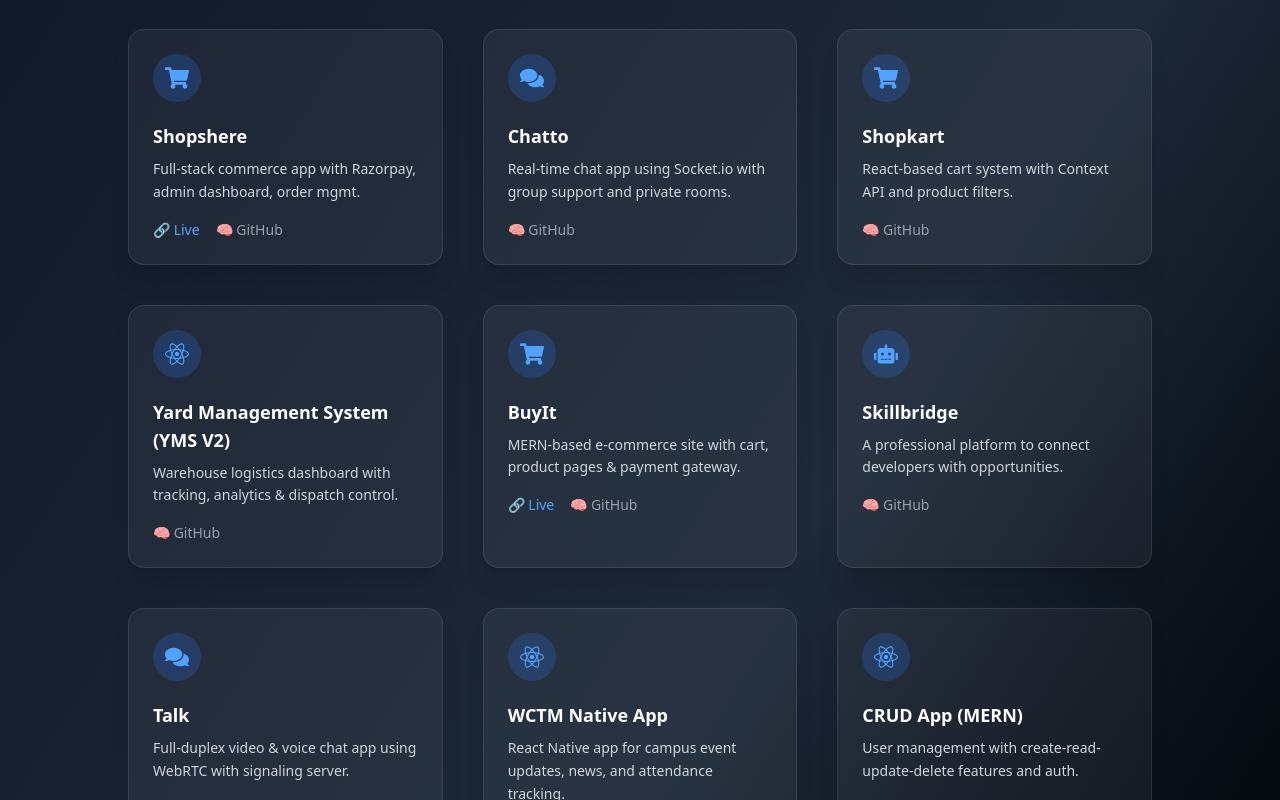
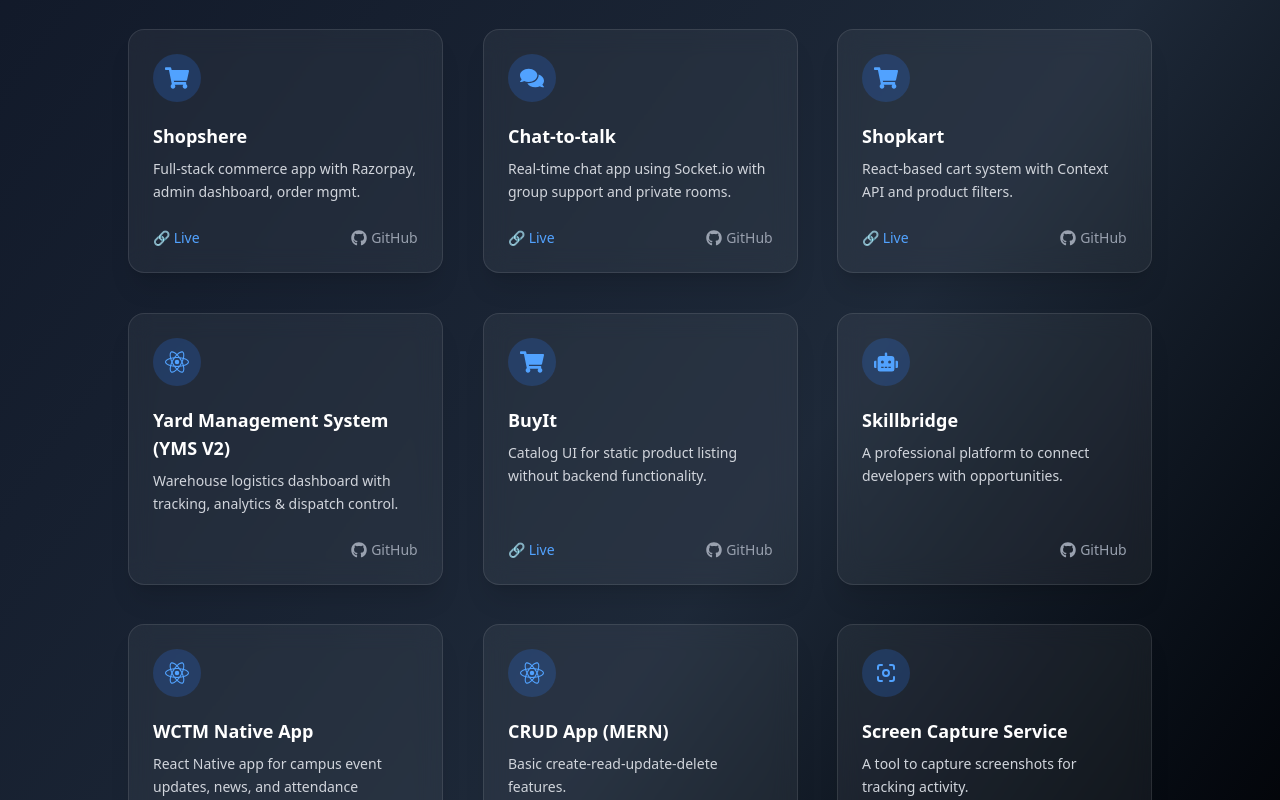
Before and after one commit to GovindxSharma/PortFolio-, a React (Vite) app: page / in a window 1280 px wide. Shown: the part 860-1660 px from the top of the page. Built offline with nearby package versions, Linux system fonts and the light colour scheme.

Commit message:
live Links added

```diff
--- a/src/components/Contact.jsx
+++ b/src/components/Contact.jsx
@@ -37,21 +37,21 @@
         initial="hidden"
         whileInView="visible"
         viewport={{ once: true }}
-        transition={{ staggerChildren: 0.15 }}
         className="max-w-3xl mx-auto text-center"
       >
         <motion.h2
-          className="text-4xl sm:text-5xl font-bold text-transparent bg-clip-text bg-gradient-to-r from-cyan-300 to-blue-500 mb-14 tracking-wider drop-shadow-xl"
           variants={fadeInUp}
+          custom={0}
+          className="text-3xl sm:text-4xl font-semibold text-white mb-14 tracking-wide"
         >
           Contact Me
         </motion.h2>
 
         {/* Email */}
         <motion.div
-          className="flex items-center justify-center bg-white/5 border border-white/10 rounded-xl p-5 backdrop-blur-md shadow-md w-full sm:w-96 mx-auto mb-6"
           variants={fadeInUp}
           custom={1}
+          className="flex items-center justify-center bg-white/5 border border-white/10 rounded-xl p-5 backdrop-blur-md shadow-md w-full sm:w-96 mx-auto mb-6"
         >
           <a
             href={`mailto:${email}`}
@@ -70,9 +70,9 @@
 
         {/* Phone */}
         <motion.div
-          className="flex items-center justify-center bg-white/5 border border-white/10 rounded-xl p-5 backdrop-blur-md shadow-md w-full sm:w-96 mx-auto mb-10"
           variants={fadeInUp}
           custom={2}
+          className="flex items-center justify-center bg-white/5 border border-white/10 rounded-xl p-5 backdrop-blur-md shadow-md w-full sm:w-96 mx-auto mb-10"
         >
           <FaPhone className="text-green-400 text-2xl mr-3" />
           <span className="text-lg">{phone}</span>
@@ -86,9 +86,9 @@
 
         {/* Social Links */}
         <motion.div
-          className="flex justify-center space-x-6"
           variants={fadeInUp}
           custom={3}
+          className="flex justify-center space-x-6"
         >
           <a
             href="https://github.com/GovindxSharma"
--- a/src/components/ProjectsExperience.jsx
+++ b/src/components/ProjectsExperience.jsx
@@ -1,12 +1,23 @@
 import React from "react";
 import {
-  FaCalculator, FaComments, FaShoppingCart, FaGamepad, FaMusic, FaRobot,
+  FaCalculator,
+  FaComments,
+  FaShoppingCart,
+  FaGamepad,
+  FaMusic,
+  FaRobot,
+  FaGithub,
 } from "react-icons/fa";
 import {
-  SiDiscord, SiTelegram, SiReact, SiYoutube,
+  SiDiscord,
+  SiTelegram,
+  SiReact,
+  SiYoutube,
 } from "react-icons/si";
 import { TbCapture } from "react-icons/tb";
 import { PiShoppingBagFill } from "react-icons/pi";
+import Tilt from "react-parallax-tilt";
+import { motion } from "framer-motion";
 
 const projects = [
   {
@@ -14,106 +25,111 @@
     icon: <FaShoppingCart />,
     desc: "Full-stack commerce app with Razorpay, admin dashboard, order mgmt.",
     live: "https://shopsheretheshoppingzone.onrender.com/",
-    github: "https://github.com/your-username/shopshere",
+    github: "https://github.com/GovindxSharma/ShopShereF",
   },
   {
-    title: "Chatto",
+    title: "Chat-to-talk",
     icon: <FaComments />,
     desc: "Real-time chat app using Socket.io with group support and private rooms.",
-    github: "https://github.com/your-username/chatto",
+    live: "https://chat-to-talk.onrender.com",
+    github: "https://github.com/GovindxSharma/Chatt",
   },
   {
     title: "Shopkart",
     icon: <FaShoppingCart />,
     desc: "React-based cart system with Context API and product filters.",
-    github: "https://github.com/your-username/shopkart",
+    live: "https://shopkart-bx9j.onrender.com",
+    github: "https://github.com/GovindxSharma/Shopkart",
   },
   {
     title: "Yard Management System (YMS V2)",
     icon: <SiReact />,
     desc: "Warehouse logistics dashboard with tracking, analytics & dispatch control.",
-    github: "https://github.com/your-username/yms-v2",
+    github: "https://github.com/GovindxSharma/YMs-v2",
   },
   {
     title: "BuyIt",
     icon: <FaShoppingCart />,
-    desc: "MERN-based e-commerce site with cart, product pages & payment gateway.",
-    live: "https://buyit.yourdomain.com",
-    github: "https://github.com/your-username/buyit",
+    desc: "Catalog UI for static product listing without backend functionality.",
+    live: "https://buy-it-ocop.onrender.com",
+    github: "https://github.com/GovindxSharma/Buy-It",
   },
   {
     title: "Skillbridge",
     icon: <FaRobot />,
     desc: "A professional platform to connect developers with opportunities.",
-    github: "https://github.com/your-username/skillbridge",
-  },
-  {
-    title: "Talk",
-    icon: <FaComments />,
-    desc: "Full-duplex video & voice chat app using WebRTC with signaling server.",
-    github: "https://github.com/your-username/talk",
+    live: "Coming Soon",
+    github: "https://github.com/GovindxSharma/SkillBridge",
   },
   {
     title: "WCTM Native App",
     icon: <SiReact />,
     desc: "React Native app for campus event updates, news, and attendance tracking.",
-    github: "https://github.com/your-username/wctm-native",
+    live: "https://drive.google.com/file/d/1ifGvpLulKBbvEOwR1BD-uVq03nG4z1mI/view",
+    github: "https://github.com/GovindxSharma/wctm-app",
   },
   {
     title: "CRUD App (MERN)",
     icon: <SiReact />,
-    desc: "User management with create-read-update-delete features and auth.",
-    github: "https://github.com/your-username/crud-mern",
+    desc: "Basic create-read-update-delete features.",
+    live: "https://crud-xy5k.onrender.com",
+    github: "https://github.com/GovindxSharma/CRUD",
   },
   {
     title: "Screen Capture Service",
     icon: <TbCapture />,
-    desc: "A tool to capture, annotate and download browser screens.",
-    github: "https://github.com/your-username/screencapture",
+    desc: "A tool to capture screenshots for tracking activity.",
+    github: "https://github.com/GovindxSharma/ScreenCapture",
   },
   {
     title: "YouTube PiP Extension",
     icon: <SiYoutube />,
     desc: "Chrome extension to watch YouTube in picture-in-picture mode.",
-    github: "https://github.com/your-username/youtube-pip",
+    github: "https://github.com/GovindxSharma/YouTube-PiP",
   },
   {
     title: "Discord Bot",
     icon: <SiDiscord />,
     desc: "A Discord bot with moderation, music & utility commands.",
-    github: "https://github.com/your-username/discord-bot",
+    github: "https://github.com/GovindxSharma/DiscordAssistant",
   },
   {
     title: "Telegram Bot",
     icon: <SiTelegram />,
     desc: "Automates responses and commands in Telegram chats.",
-    github: "https://github.com/your-username/telegram-bot",
+    github: "https://github.com/GovindxSharma/TeleBot",
   },
   {
     title: "Ping Pong Game",
     icon: <FaGamepad />,
     desc: "Browser-based ping pong game with keyboard controls and scoring.",
-    github: "https://github.com/your-username/pingpong",
+    live: "https://pingpong-o8ct.onrender.com",
+    github: "https://github.com/GovindxSharma/PingPong",
   },
   {
     title: "Music Player (Static)",
     icon: <FaMusic />,
     desc: "Frontend UI music player with modern design and theme toggler.",
-    github: "https://github.com/your-username/music-player-static",
-  },
-  {
-    title: "Static E-commerce",
-    icon: <PiShoppingBagFill />,
-    desc: "Catalog UI for static product listing without backend functionality.",
-    github: "https://github.com/your-username/static-ecommerce",
+    live: "https://music-player-pa29.onrender.com",
+    github: "https://github.com/GovindxSharma/Music-Player",
   },
   {
     title: "Calculator",
     icon: <FaCalculator />,
     desc: "Responsive calculator with clear display and theme toggle.",
-    github: "https://github.com/your-username/calculator",
+    live: "https://calculator-9f5l.onrender.com",
+    github: "https://github.com/GovindxSharma/Calculator",
   },
 ];
+
+const fadeInUp = {
+  hidden: { opacity: 0, y: 30 },
+  visible: (i = 1) => ({
+    opacity: 1,
+    y: 0,
+    transition: { delay: i * 0.1, duration: 0.5, ease: "easeOut" },
+  }),
+};
 
 const ProjectsExperience = () => (
   <section
@@ -121,10 +137,8 @@
     className="scroll-mt-24 bg-gradient-to-br from-gray-900 via-gray-800 to-black text-white py-24 px-6 md:px-16 lg:px-32"
   >
     <div className="max-w-6xl mx-auto">
-    <div className="text-center mb-14 animate-fade-in-up">
-    <p className="text-sm text-gray-400 uppercase tracking-widest mb-2">
-      My Work
-    </p>
+      <div className="text-center mb-14">
+        <p className="text-sm text-gray-400 uppercase tracking-widest mb-2">My Work</p>
         <h2 className="text-3xl sm:text-4xl font-semibold text-white">
           <span className="text-blue-400">Projects</span>{" "}
           <span className="text-purple-400">& Experience</span>
@@ -132,26 +146,38 @@
         <div className="mt-2 w-10 h-0.5 bg-white/30 mx-auto rounded-full" />
       </div>
 
-      <div className="grid grid-cols-1 sm:grid-cols-2 lg:grid-cols-3 gap-10 animate-fade-in-up">
+      <div className="grid grid-cols-1 sm:grid-cols-2 lg:grid-cols-3 gap-10">
         {projects.map((project, i) => (
-          <div
+          <Tilt
             key={i}
-  className="bg-white/5 backdrop-blur-md p-6 rounded-2xl shadow-xl border border-white/10 hover:border-blue-500 transition-all duration-300 hover:scale-[1.02] group"
+            tiltMaxAngleX={25}
+            tiltMaxAngleY={25}
+            scale={1.05}
+            transitionSpeed={250}
+            glareEnable={false}
+            className="rounded-2xl"
           >
+            <motion.div
+              className="bg-white/5 backdrop-blur-md p-6 rounded-2xl shadow-xl border border-white/10 hover:border-blue-500 transition-all duration-300 hover:scale-[1.015] group h-full flex flex-col justify-between"
+              variants={fadeInUp}
+              initial="hidden"
+              whileInView="visible"
+              viewport={{ once: true }}
+              custom={i}
+            >
+              <div>
                 <div className="w-12 h-12 flex items-center justify-center rounded-full bg-blue-500/20 text-blue-400 text-2xl mb-5">
                   {project.icon}
                 </div>
-
                 <h3 className="text-lg font-semibold text-white group-hover:text-blue-400 transition-colors duration-200 mb-2">
                   {project.title}
                 </h3>
-
-  <p className="text-gray-300 text-sm leading-relaxed mb-4">
+                <p className="text-gray-300 text-sm leading-relaxed mb-6">
                   {project.desc}
                 </p>
-
-  <div className="flex gap-4 text-sm font-medium">
-    {project.live && (
+              </div>
+              <div className="flex justify-between items-center text-sm font-medium mt-auto">
+                {project.live && project.live !== "Coming Soon" ? (
                   <a
                     href={project.live}
                     target="_blank"
@@ -160,18 +186,21 @@
                   >
                     🔗 Live
                   </a>
+                ) : (
+                  <span />
                 )}
                 <a
                   href={project.github}
                   target="_blank"
                   rel="noopener noreferrer"
-      className="text-gray-400 hover:text-gray-200 transition-colors"
+                  className="flex items-center gap-1 text-gray-400 hover:text-gray-200 transition-colors"
                 >
-      🧠 GitHub
+                  <FaGithub className="text-base" />
+                  GitHub
                 </a>
               </div>
-</div>
-
+            </motion.div>
+          </Tilt>
         ))}
       </div>
     </div>
--- a/src/components/Skills.jsx
+++ b/src/components/Skills.jsx
@@ -9,6 +9,7 @@
 } from "react-icons/si";
 import { TbDatabase } from "react-icons/tb";
 import { motion } from "framer-motion";
+
 
 // Skill Data
 const skills = {
```
Lines whose indentation alone changed are shown as unchanged.
